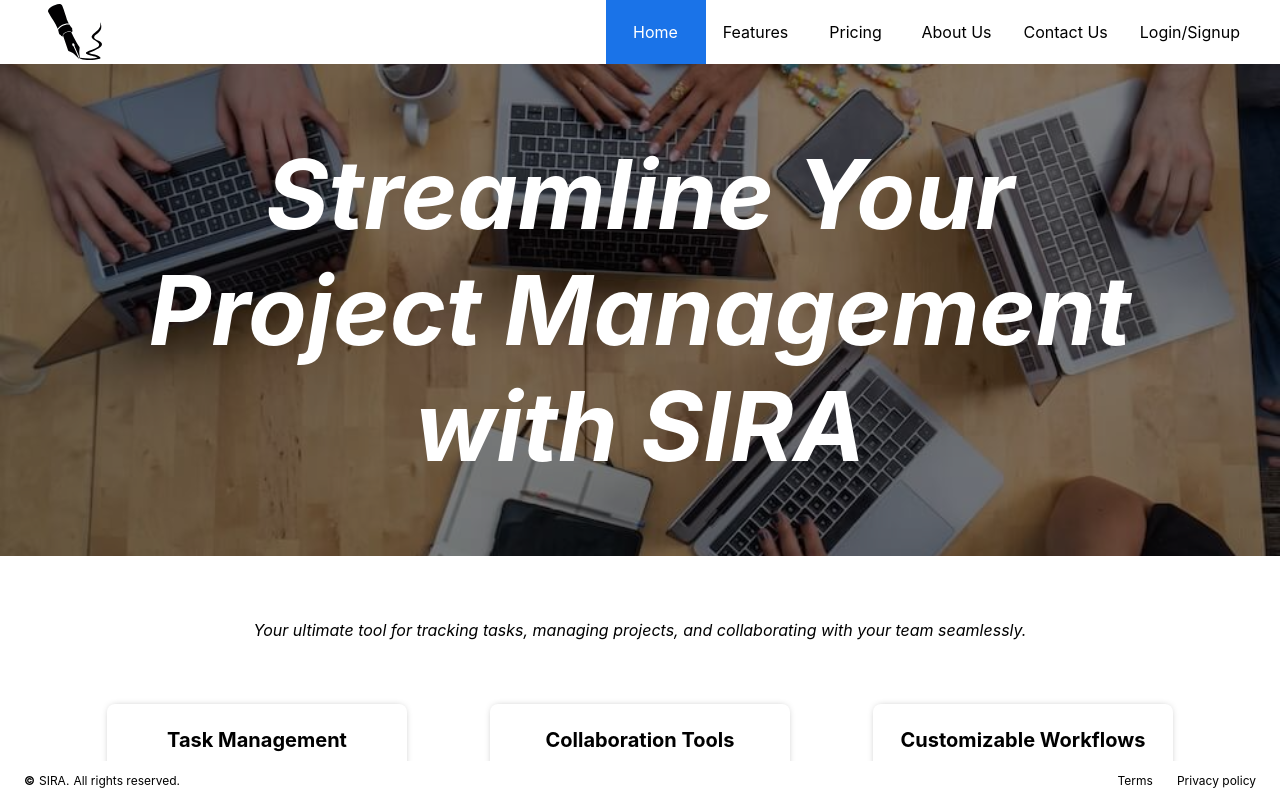
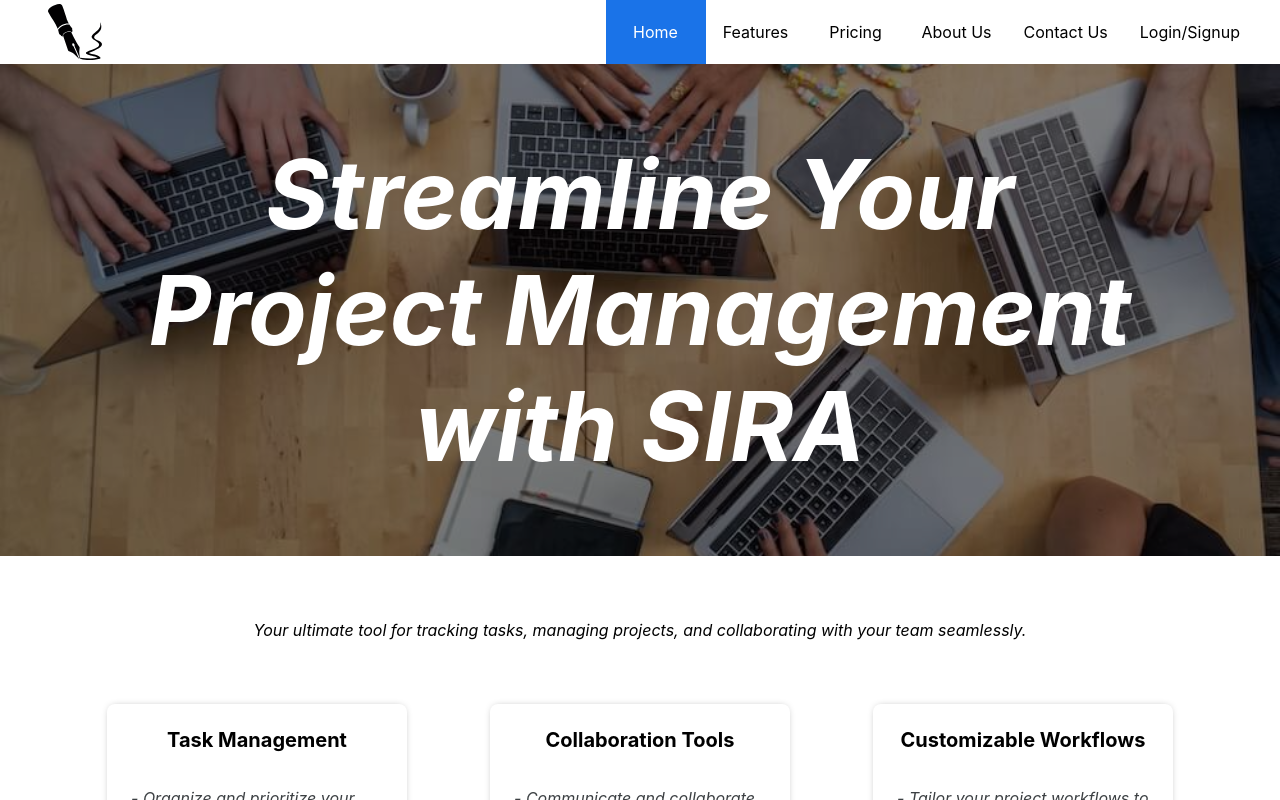
Before and after one commit to AVIRENI-CHANDAN/sira, a React (Create React App) app in the folder frontend/web/: page / in a window 1280 px wide. Built offline with nearby package versions, Linux system fonts and the light colour scheme.

Commit message:
Scroll adjusted to move the footer to the bottom of page.

```diff
--- a/frontend/web/src/components/LandingPage/LandingPage.module.scss
+++ b/frontend/web/src/components/LandingPage/LandingPage.module.scss
@@ -1,5 +1,4 @@
 div.LandingPage {
     flex: 1 1 auto;
     width: 100%;
-    overflow: scroll;
 }
```
